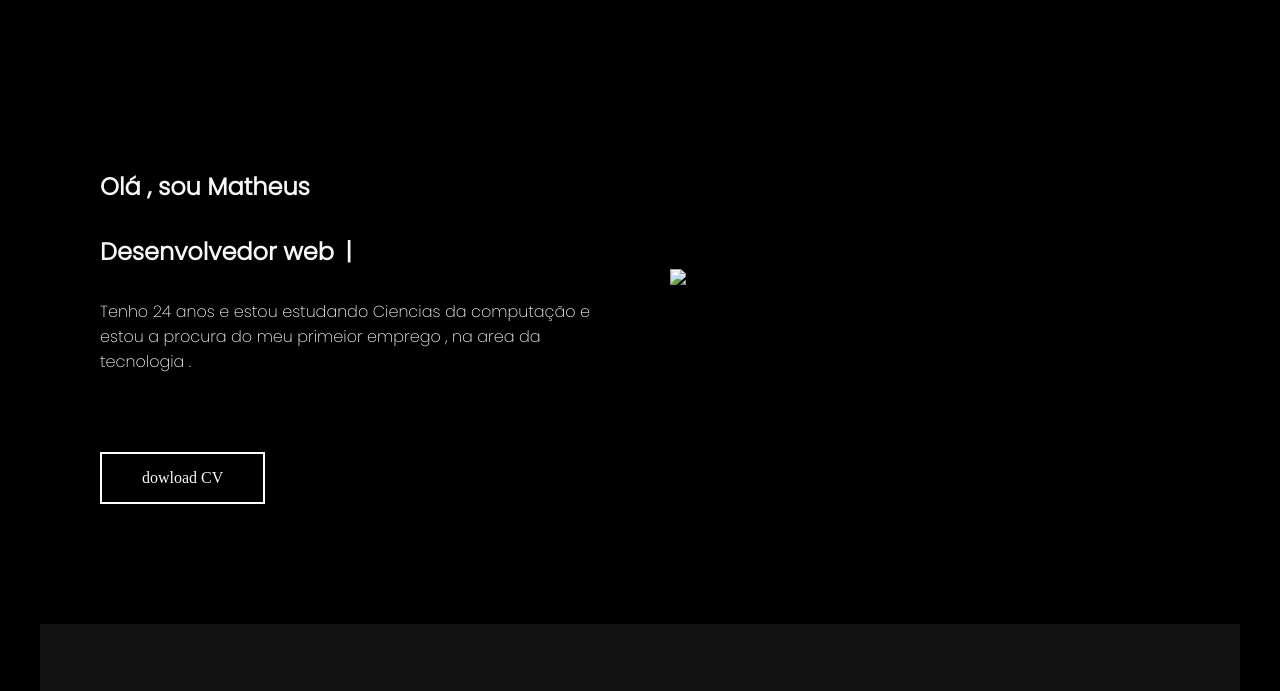
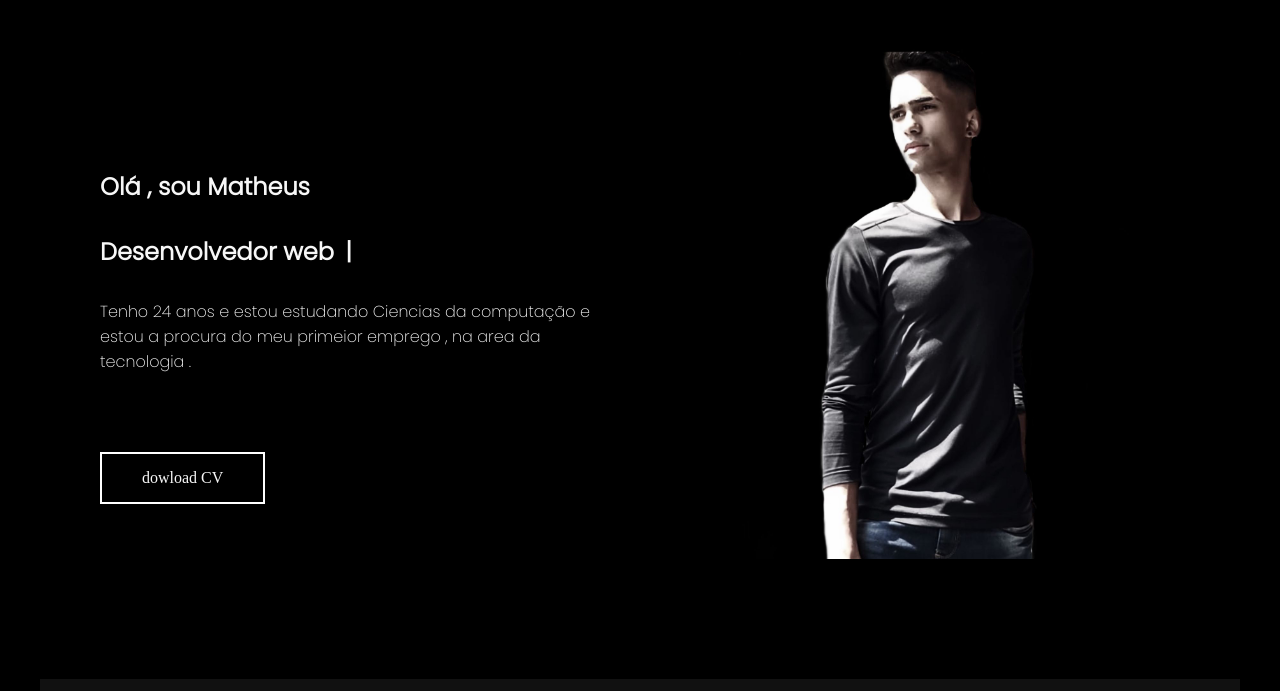
Before and after one commit to DevMatheusLuis/Devmatheusluis.github.io, a plain HTML site: page index.html in a window 1280 px wide. Shown: the part 78-769 px from the top of the page. Drawn offline with Linux system fonts and the light colour scheme.

Commit message:
Update index.html

```diff
--- a/index.html
+++ b/index.html
@@ -34,7 +34,7 @@
         <a href="#">dowload CV</a>
 
     </div>
-    <img src="./img portifolio.jpg"ilustrativa imagem de uma pessoa">
+    <img src="./PORTIFOLIO/img portifolio.jpg"ilustrativa imagem de uma pessoa">
     </section>
     <main>
         <article aria-label=" seção sobre mim" class="sobre">
```
